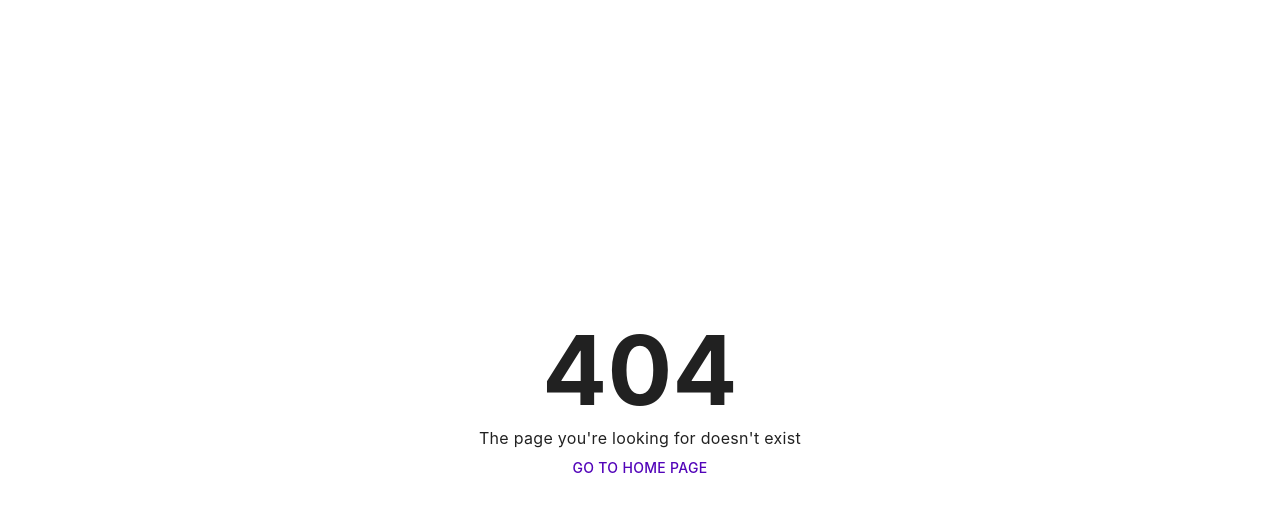
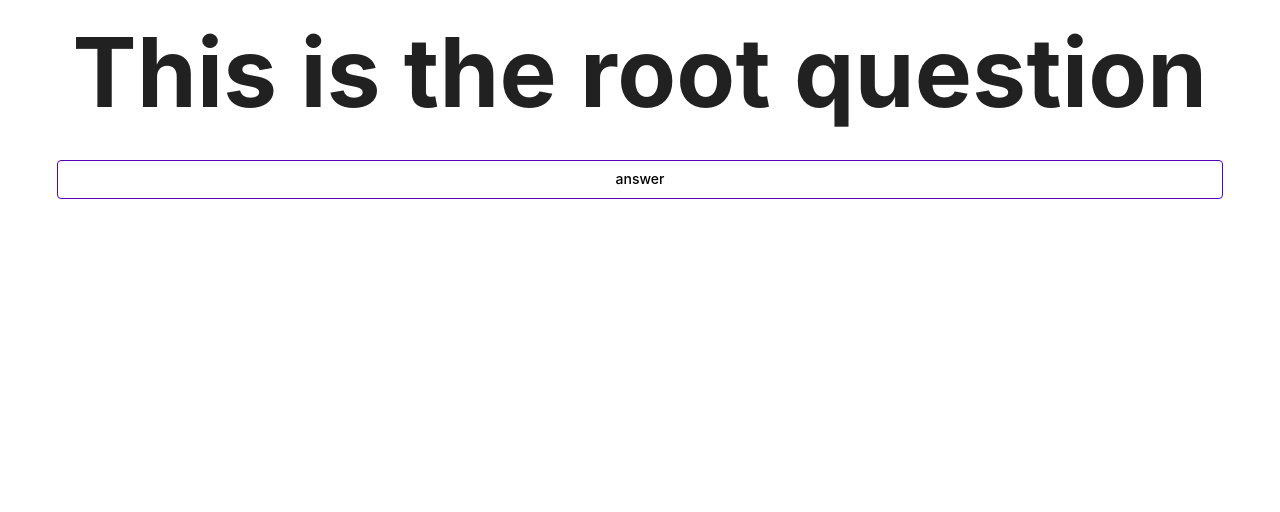
Before and after one commit to hack4impact-upenn/asap-f22, a React (Create React App) app in the folder client/: page /question in a window 1280 px wide. Before the commit this address had no page. Shown: the top 512 px of the page. Built offline with nearby package versions, Linux system fonts and the light colour scheme; a web font is replaced by a local one.

Commit message:
semi-working version

```diff
--- a/client/src/App.tsx
+++ b/client/src/App.tsx
@@ -22,7 +22,7 @@ import RegisterPage from './Authentication/RegisterPage';
 import LoginPage from './Authentication/LoginPage';
 import EmailResetPasswordPage from './Authentication/EmailResetPasswordPage';
 import ResetPasswordPage from './Authentication/ResetPasswordPage';
-import QuestionComponent from './Question/QuestionComponent';
+import QuestionPage from './Question/QuestionPage';
 import { IQuestion } from './util/types/question';
 import { IAnswer } from './util/types/answer';
 
@@ -85,10 +85,7 @@ function App() {
                   <Route path="*" element={<NotFoundPage />} />
 
                   <Route path="/home" element={<HomePage />} />
-                  {/* <Route
-                    path="/question"
-                    element={<QuestionComponent question={testq} />}
-                  /> */}
+                  <Route path="/question" element={<QuestionPage />} />
 
                   {/* <Route
                     path="/dropdown"
--- a/client/src/Question/QuestionComponent.tsx
+++ b/client/src/Question/QuestionComponent.tsx
@@ -11,53 +11,11 @@ import { useData } from '../util/api';
 
 interface QuestionComponentProps {
   question: IQuestion;
+  handleClick: (answerID: string) => any;
 }
 
 function QuestionComponent(props: QuestionComponentProps) {
-  const { question } = props;
-  // State values and hooks
-  const [allQuestions, setAllQuestions] = useState<string[]>([]);
-  const [allAnswers, setAllAnswers] = useState<string[]>([]);
-  const [questionIndex, setQuestionIndex] = useState(0);
-
-  // Helper functions
-  const setQuestions = (value: string) => {
-    setAllQuestions((current) => [...current, value]);
-  };
-  const setAnswers = (value: string) => {
-    setAllAnswers((current) => [...current, value]);
-  };
-  const incrementIndex = () => {
-    setQuestionIndex((current) => current + 1);
-  };
-  const decrementIndex = () => {
-    setQuestionIndex((current) => current - 1);
-  };
-
-  // temp click handler -- this should appear on page that has the entire question component along with the state
-  const ClickHandler = (
-    // event: any,
-    answerID: string,
-    // resultantQuestionId: string,
-  ) => {
-    // these should be part of state (as done above)
-    console.log(answerID);
-    if (allAnswers.length === questionIndex) {
-      setAnswers(answerID);
-    } else {
-      setAllAnswers(
-        allAnswers.map((a, i) => {
-          if (i === questionIndex) {
-            // Update answer at question index
-            return answerID;
-          }
-          return a;
-        }),
-      );
-    }
-    incrementIndex();
-    const nextQuestion = useData(`question//get-next-question/:${answerID}`);
-  };
+  const { handleClick, question } = props;
 
   return (
     // eslint-disable-next-line no-underscore-dangle
@@ -89,8 +47,8 @@ function QuestionComponent(props: QuestionComponentProps) {
                 <AnswerButton
                   answer={item}
                   onClick={(e: any) => {
-                    // console.log(e);
-                    ClickHandler(e.target.id);
+                    console.log(e);
+                    handleClick(e.target.id);
                   }}
                 />
               );
--- /dev/null
+++ b/client/src/Question/QuestionPage.tsx
@@ -0,0 +1,89 @@
+/* eslint-disable prettier/prettier */
+import React, { useState } from 'react';
+import Button from '@mui/material/Button';
+import { Typography, Grid } from '@mui/material';
+import Box from '@mui/system/Box';
+import ScreenGrid from '../components/ScreenGrid';
+import Footer from '../components/Footer';
+import NavBar from '../components/NavBar';
+import QuestionComponent from './QuestionComponent';
+import { IQuestion } from '../util/types/question';
+import { IAnswer } from '../util/types/answer';
+
+function QuestionPage() {
+  const testa = {
+    id: 'A123',
+    text: 'answer',
+    resultantQuestionId: '1234',
+  } as IAnswer;
+
+  const [currentQuestion, setCurrentQuestion] = useState({
+    id: '123',
+    text: 'This is the root question',
+    isQuestion: true,
+    resultantAnswers: [testa],
+  } as IQuestion);
+
+  const [allQuestions, setAllQuestions] = useState<string[]>([]);
+  const [allAnswers, setAllAnswers] = useState<string[]>([]);
+  const [questionIndex, setQuestionIndex] = useState(0);
+
+  // Helper functions
+  const setQuestions = (value: string) => {
+    setAllQuestions((current) => [...current, value]);
+  };
+  const setAnswers = (value: string) => {
+    setAllAnswers((current) => [...current, value]);
+  };
+  const incrementIndex = () => {
+    setQuestionIndex((current) => current + 1);
+  };
+  const decrementIndex = () => {
+    setQuestionIndex((current) => current - 1);
+  };
+
+  // temp click handler -- this should appear on page that has the entire question component along with the state
+  const ClickHandler = (
+    // event: any,
+    answerID: string,
+    // resultantQuestionId: string,
+  ) => {
+    // these should be part of state (as done above)
+    console.log(answerID);
+    if (allAnswers.length === questionIndex) {
+      setAnswers(answerID);
+    } else {
+      setAllAnswers(
+        allAnswers.map((a, i) => {
+          if (i === questionIndex) {
+            // Update answer at question index
+            return answerID;
+          }
+          return a;
+        }),
+      );
+    }
+    incrementIndex();
+
+    setCurrentQuestion({
+        id: '123',
+        text: 'This is the new question',
+        isQuestion: true,
+        resultantAnswers: [testa],
+      } as IQuestion)
+
+
+    // const nextQuestion = useData(`question//get-next-question/:${answerID}`);
+  };
+
+  return (
+    <ScreenGrid>
+      <QuestionComponent
+        question={currentQuestion}
+        handleClick={ClickHandler}
+      />
+    </ScreenGrid>
+  );
+}
+
+export default QuestionPage;
```
